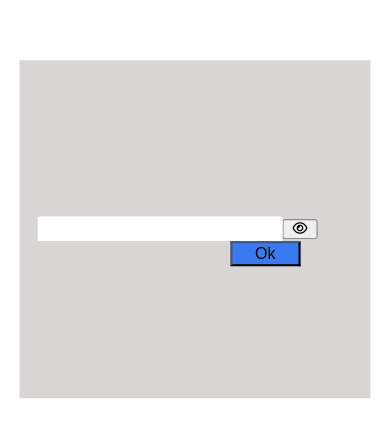
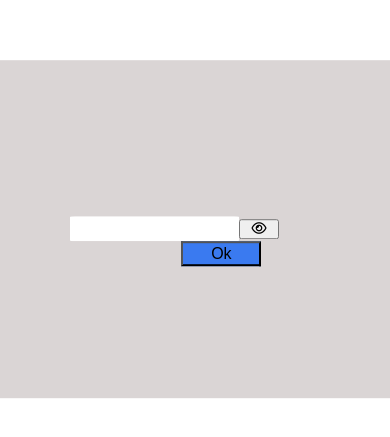
Before and after one commit to DevDeekshith/emailFile, a plain HTML site: page psd.html in a window 390 px wide. Shown: the part 193-630 px from the top of the page. Drawn offline with Linux system fonts and the light colour scheme.

Commit message:
Update psd.css

```diff
--- a/psd.css
+++ b/psd.css
@@ -94,7 +94,7 @@ body {
 }
 
 input {
-  width: 80%; /* increased width for mobile screens */
+  width: 40%; /* increased width for mobile screens */
   height: 25px; /* reduced height for mobile screens */
   border: 2px solid transparent;
   border-radius: 3%;
@@ -106,11 +106,13 @@ input {
 @media only screen and (max-width: 768px) {
   #container {
     height: 40vh; /* adjusted height for mobile screens */
-    width: 90%; /* increased width for mobile screens */
+    width: 100%; /* increased width for mobile screens */
   }
 
   input {
-    font-size: 16px; /* reduced font-size for mobile screens */
+    font-size: 16px;/* reduced font-size for mobile screens */
+      width:20vh;
+
   }
 
   #submit {
```
